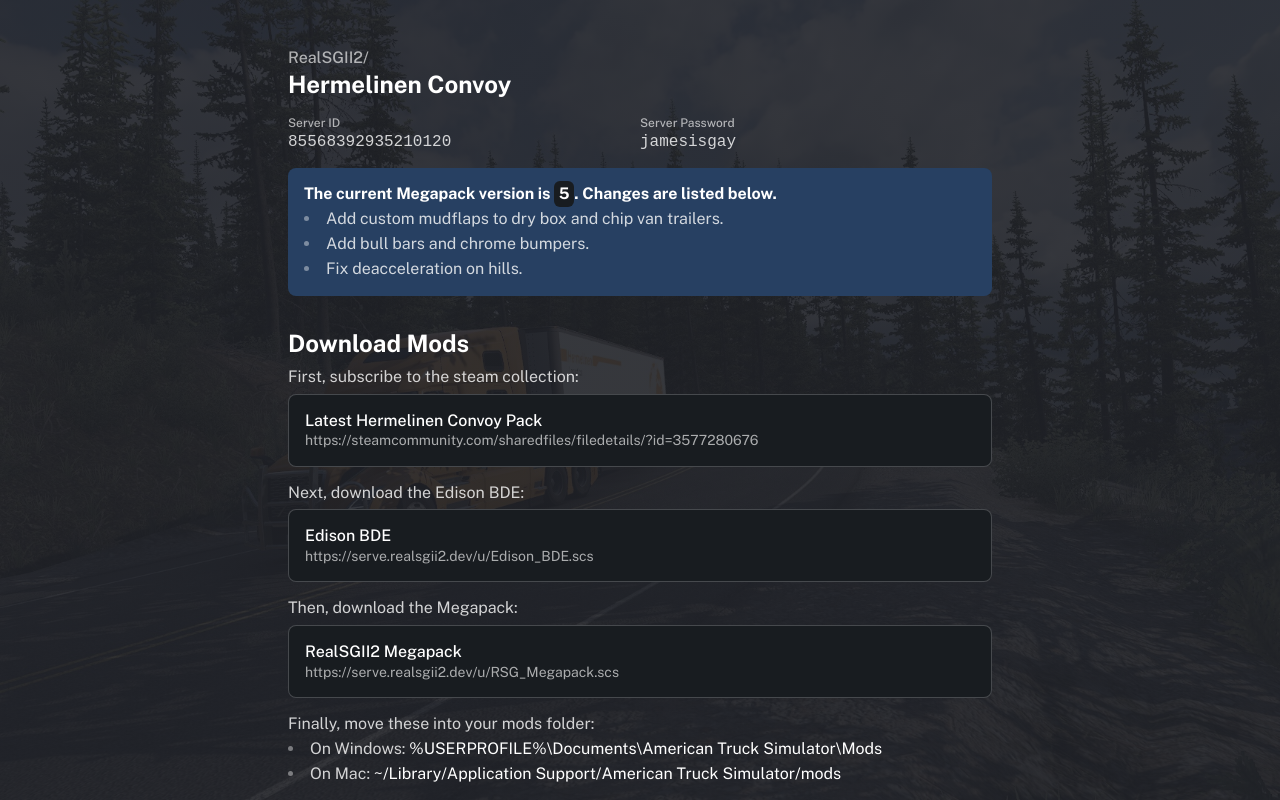
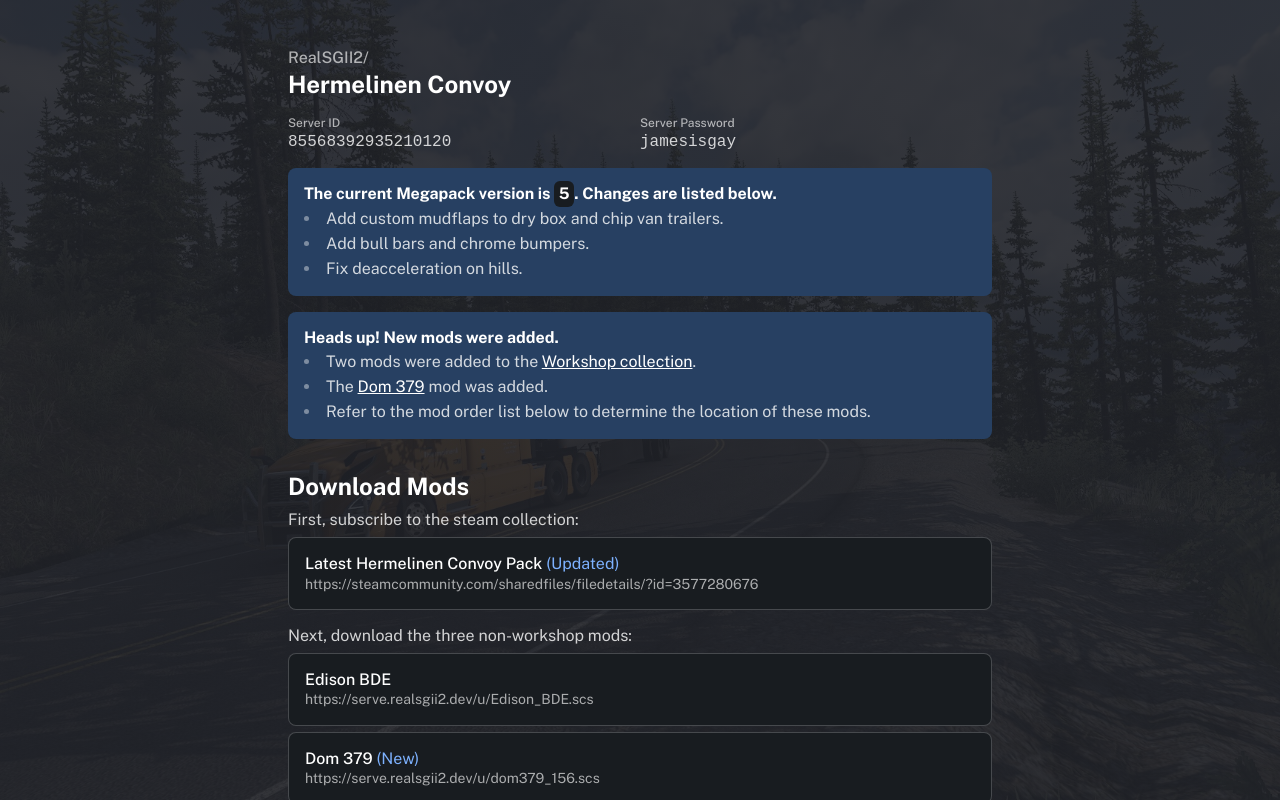
Before and after one commit to RealSGII2/hermelinen-rickroll, a Next.js app: page /convoy in a window 1280 px wide. Built offline with nearby package versions, Linux system fonts and the light colour scheme.

Commit message:
Add mod downloads and add notices of changes

```diff
--- a/src/app/convoy/page.tsx
+++ b/src/app/convoy/page.tsx
@@ -38,22 +38,33 @@
                 </ul>
             </div>
 
+            <div className={styles.infoCallout}>
+                <p><b>Heads up! New mods were added.</b></p>
+                <ul>
+                    <li>Two mods were added to the <a href='https://steamcommunity.com/sharedfiles/filedetails/?id=3577280676' rel={"noreferrer"} target={"_blank"}>Workshop collection</a>.</li>
+                    <li>The <a href='https://serve.realsgii2.dev/u/dom379_156.scs' rel={"noreferrer"} target={"_blank"}>Dom 379</a> mod was added.</li>
+                    <li>Refer to the mod order list below to determine the location of these mods.</li>
+                </ul>
+            </div>
+
             <h2>Download Mods</h2>
             <p>First, subscribe to the steam collection:</p>
             <a href='https://steamcommunity.com/sharedfiles/filedetails/?id=3577280676' rel={"noreferrer"} target={"_blank"} className={styles.modItem}>
-                <span>Latest Hermelinen Convoy Pack</span>
+                <span>Latest Hermelinen Convoy Pack <strong>(Updated)</strong></span>
                 <span>https://steamcommunity.com/sharedfiles/filedetails/?id=3577280676</span>
             </a>
 
-            <p style={{ marginTop: 16 }}>Next, download the Edison BDE:</p>
+            <p style={{ marginTop: 16 }}>Next, download the three non-workshop mods:</p>
             <a href='https://serve.realsgii2.dev/u/Edison_BDE.scs' rel={"noreferrer"} target={"_blank"} className={styles.modItem}>
                 <span>Edison BDE</span>
                 <span>https://serve.realsgii2.dev/u/Edison_BDE.scs</span>
             </a>
-
-            <p style={{ marginTop: 16 }}>Then, download the Megapack:</p>
+            <a href='https://serve.realsgii2.dev/u/dom379_156.scs' rel={"noreferrer"} target={"_blank"} className={styles.modItem}>
+                <span>Dom 379 <strong>(New)</strong></span>
+                <span>https://serve.realsgii2.dev/u/dom379_156.scs</span>
+            </a>
             <a href='https://serve.realsgii2.dev/u/RSG_Megapack.scs' rel={"noreferrer"} target={"_blank"} className={styles.modItem}>
-                <span>RealSGII2 Megapack</span>
+                <span>RealSGII2 Megapack <strong>(Updated)</strong></span>
                 <span>https://serve.realsgii2.dev/u/RSG_Megapack.scs</span>
             </a>
 
--- a/src/app/convoy/styles.module.scss
+++ b/src/app/convoy/styles.module.scss
@@ -67,6 +67,10 @@
   background-color: color-mix(in srgb, #181c20, #4b93fd 30%);
   border-radius: 8px;
   margin-top: 16px;
+
+  a {
+    color: white;
+  }
 }
 
 .megapackVersion {
@@ -108,6 +112,12 @@
   padding: 16px;
   margin-top: 6px;
 
+  transition: border-color 85ms ease;
+
+  &:hover, &:focus {
+    border: solid 1px rgba(white, 0.4);
+  }
+
   &:focus {
     outline: solid 2px #4b93fd;
     outline-offset: 2px;
```
